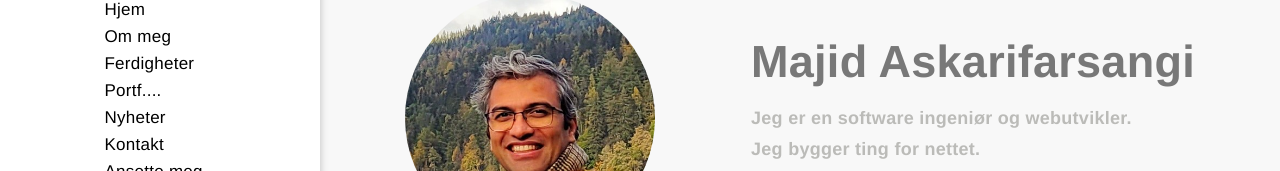
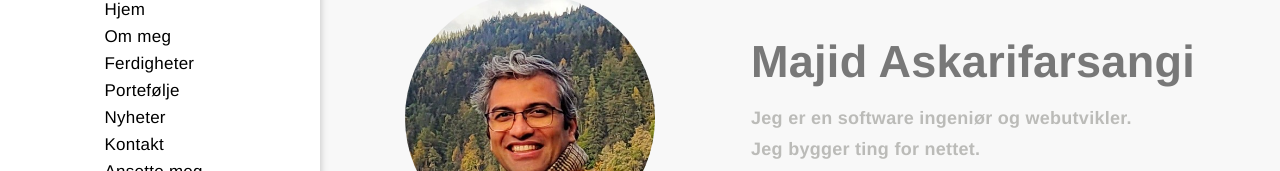
Before and after one commit to maf256/sitedesign, a Next.js app: page / in a window 1280 px wide. Shown: the part 280-451 px from the top of the page. Built offline with nearby package versions, Linux system fonts and the light colour scheme.

Commit message:
Update data

```diff
--- a/components/common/Data.js
+++ b/components/common/Data.js
@@ -12,7 +12,7 @@ export const Data = {
             },
             {
                 title: "Education approved in Norway",
-                detail: "Master in Business strategic 2013– 2015 , Bachelor in Computer engineering 2011 – 2013 , Associate in Computer Science 2001 – 2004"
+                detail: "Master in Business strategic 2013- 2015 , Bachelor in Computer engineering 2011 - 2013 , Associate in Computer Science 2001 - 2004"
             },
             {
                 title: "Language",
@@ -36,7 +36,7 @@ export const Data = {
 
             {
                 title: "Utdanning godkjent i Norge",
-                detail: "Master in Business strategic 2013– 2015 , Bachelor in Computer engineering 2011 – 2013 , Associate in Computer Science 2001 – 2004",
+                detail: "Master in Business strategic 2013- 2015 , Bachelor in Computer engineering 2011 - 2013 , Associate in Computer Science 2001 - 2004",
 
             },
             {
@@ -64,7 +64,7 @@ export const Data = {
             {name: 'Hjem', href: '/'},
             {name: 'Om meg', href: '/about'},
             {name: 'Ferdigheter', href: '/service'},
-            {name: 'Portf....', href: '/Portfolio'},
+            {name: 'Portefølje', href: '/Portfolio'},
             {name: 'Nyheter', href: '/news'},
             {name: 'Kontakt', href: '/contact'},
             {name: 'Ansette meg', href: '/hire'},
```
